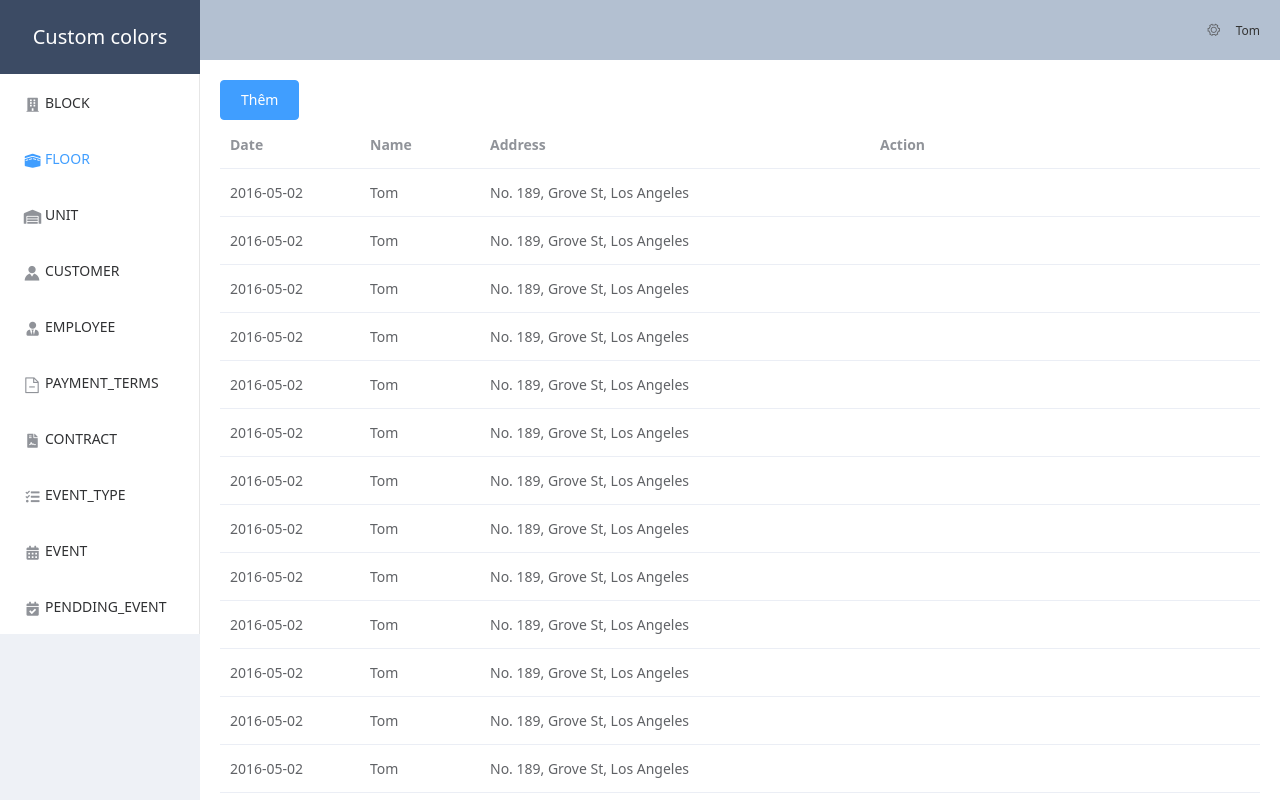
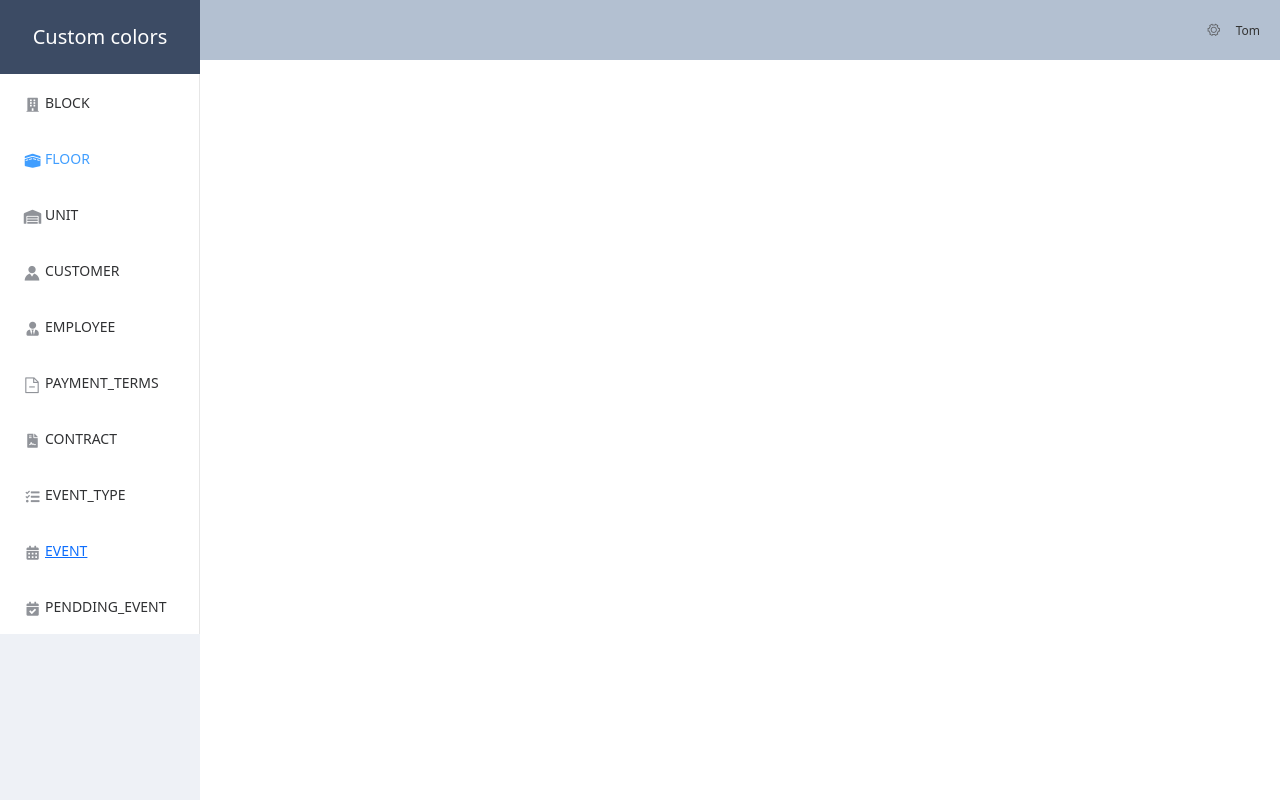
Before and after one commit to stella01012001/FE_ThucTap-TY, a Vue app: page /menu in a window 1280 px wide. Built offline with nearby package versions, Linux system fonts and the light colour scheme.

Commit message:
event type ta bô le

```diff
--- /dev/null
+++ b/src/components/ItemMenu/Event-Type/Index.vue
@@ -0,0 +1,38 @@
+<template>
+  <div>
+    <el-col :span="24"><el-button type="primary">Thêm</el-button></el-col>
+    <el-table :data="tableData">
+      <el-table-column prop="date" label="Id"> </el-table-column>
+      <el-table-column prop="name" label="Code"> </el-table-column>
+      <el-table-column prop="address" label="Description"> </el-table-column>
+      <el-table-column prop="aciton" label="Action">
+        <el-button type="primary" icon="el-icon-edit" circle></el-button>
+        <el-button type="danger" icon="el-icon-delete" circle></el-button>
+      </el-table-column>
+    </el-table>
+  </div>
+</template>
+
+<script>
+import axios from "axios";
+export default {
+  data() {
+    return {
+      eventTypes: [],
+    };
+  },
+  created() {
+    axios
+      .get("event-type")
+      .then((result) => {
+        console.log(result.data);
+        this.eventTypes = result.data;
+      })
+      .catch((err) => {
+        console.log(err);
+      });
+  },
+};
+</script>
+
+<style></style>
--- a/src/components/Menu.vue
+++ b/src/components/Menu.vue
@@ -66,8 +66,7 @@
             <div class="wrapp-icon">
               <i class="fas fa-calendar-alt"></i>
             </div>
-
-            <span>EVENT</span>
+            <router-link to="/menu/event-type">EVENT</router-link>
           </el-menu-item>
           <el-menu-item index="10">
             <div class="wrapp-icon">
@@ -85,24 +84,14 @@
         <el-dropdown>
           <i class="el-icon-setting" style="margin-right: 15px"></i>
           <el-dropdown-menu slot="dropdown">
-            <el-dropdown-item>View</el-dropdown-item>
-            <el-dropdown-item>Add</el-dropdown-item>
-            <el-dropdown-item>Delete</el-dropdown-item>
+            <el-dropdown-item>Log Out</el-dropdown-item>
           </el-dropdown-menu>
         </el-dropdown>
         <span>Tom</span>
       </el-header>
 
       <el-main>
-        <el-col :span="24"><el-button type="primary">Thêm</el-button></el-col>
-        <el-table :data="tableData">
-          <el-table-column prop="date" label="Date" width="140">
-          </el-table-column>
-          <el-table-column prop="name" label="Name" width="120">
-          </el-table-column>
-          <el-table-column prop="address" label="Address"> </el-table-column>
-          <el-table-column prop="aciton" label="Action"> </el-table-column>
-        </el-table>
+        <router-view />
       </el-main>
     </el-container>
   </el-container>
@@ -111,17 +100,6 @@
 <script>
 // import axios from "axios";
 export default {
-  data() {
-    const item = {
-      date: "2016-05-02",
-      name: "Tom",
-      address: "No. 189, Grove St, Los Angeles",
-      action: `<el-button type="info" icon="el-icon-message" circle></el-button><el-button type="danger" icon="el-icon-delete" circle></el-button>`,
-    };
-    return {
-      tableData: Array(20).fill(item),
-    };
-  },
   // mounted() {
   //     this.checkLoggedIn();
   // },
@@ -129,7 +107,7 @@ export default {
     this.checkLoggedIn();
   },
   methods: {
-    checkLoggedIn: function () {
+    checkLoggedIn: function() {
       // let token = window.localStorage.getItem("token");
       // if (token == null) {
       //   this.$router.push("/login");
```
Also changed, not shown: src/router.js (+9 -4 lines).
